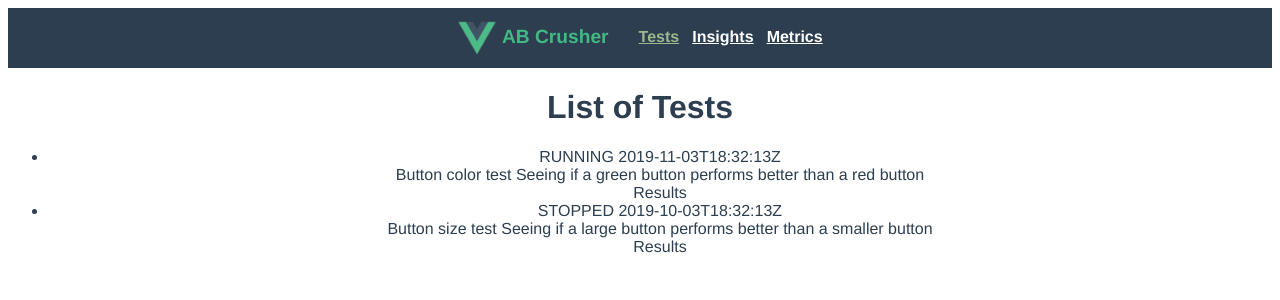
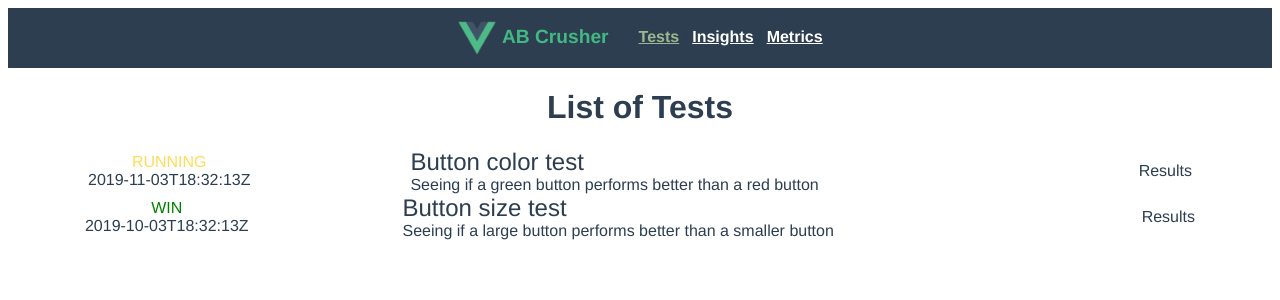
Before and after one commit to jdorn/ab-crusher, a Vue app: page /tests in a window 1280 px wide. Shown: the top 300 px of the page. Built offline with nearby package versions, Linux system fonts and the light colour scheme.

Commit message:
add dep on vue-moment for parsing datetime and more styling for TestList.vue

```diff
--- a/package.json
+++ b/package.json
@@ -13,6 +13,7 @@
     "core-js": "^3.3.2",
     "register-service-worker": "^1.6.2",
     "vue": "^2.6.10",
+    "vue-moment": "^4.0.0",
     "vue-router": "^3.1.3"
   },
   "devDependencies": {
--- a/src/main.js
+++ b/src/main.js
@@ -9,3 +9,5 @@
   router,
   render: h => h(App)
 }).$mount("#app");
+
+Vue.use(require("vue-moment"));
--- a/src/views/TestList.vue
+++ b/src/views/TestList.vue
@@ -1,24 +1,37 @@
 <template>
   <div class="test-list">
     <h1>List of Tests</h1>
-    <ul class="tests">
-      <li class='test' v-for="test in tests" :value="test.value" :key="test.value">
-        <div class='status'>
-          {{test.status}}
-          {{test.started_at}}
+    <div class="tests">
+      <div
+        class="test"
+        v-for="test in tests"
+        :value="test.value"
+        :key="test.value"
+      >
+        <div class="meta">
+          <div
+            v-if="test.status === 'STOPPED'"
+            :class="['outcome', test.outcome]"
+          >
+            {{ test.outcome }}
           </div>
-        <div class='name-and-desc'>
-          {{test.name}}
-          {{test.description}}
+          <div v-else :class="['status', test.status]">
+            {{ test.status }}
           </div>
-        <div class='groups'>
-
+          <div class="started-at">
+            <span>{{ test.started_at | moment("dddd, MMMM Do YYYY") }}</span>
           </div>
-        <div class='results'>
+        </div>
+        <div class="name-and-desc">
+          <div class="name">{{ test.name }}</div>
+          <div class="desc">{{ test.description }}</div>
+        </div>
+        <div class="groups"></div>
+        <div class="results">
           Results
         </div>
-      </li>
-    </ul>
+      </div>
+    </div>
   </div>
 </template>
 
@@ -29,33 +42,83 @@
     return {
       tests: [
         {
-            id: 't-1',
-            name: 'Button color test',
-            status: 'RUNNING',
-            description: 'Seeing if a green button performs better than a red button',
-            hypothesis: "A green button will draw user's attention more and cause click-through to increase",
-            created_at: '2019-11-01T18:32:13Z',
-            updated_at: '2019-11-02T18:32:13Z',
-            started_at: '2019-11-03T18:32:13Z',
-            stopped_at: '2019-11-04T18:32:13Z',
+          id: "t-1",
+          name: "Button color test",
+          status: "RUNNING",
+          description:
+            "Seeing if a green button performs better than a red button",
+          hypothesis:
+            "A green button will draw user's attention more and cause click-through to increase",
+          outcome: "",
+          created_at: "2019-11-01T18:32:13Z",
+          updated_at: "2019-11-02T18:32:13Z",
+          started_at: "2019-11-03T18:32:13Z",
+          stopped_at: "2019-11-04T18:32:13Z"
         },
         {
-            id: 't-2',
-            name: 'Button size test',
-            status: 'STOPPED',
-            description: 'Seeing if a large button performs better than a smaller button',
-            hypothesis: "A large button will draw a user's attention more and cause click-through to increase",
-            created_at: '2019-10-01T18:32:13Z',
-            updated_at: '2019-10-02T18:32:13Z',
-            started_at: '2019-10-03T18:32:13Z',
-            stopped_at: '2019-10-04T18:32:13Z'
+          id: "t-2",
+          name: "Button size test",
+          status: "STOPPED",
+          description:
+            "Seeing if a large button performs better than a smaller button",
+          hypothesis:
+            "A large button will draw a user's attention more and cause click-through to increase",
+          outcome: "WIN",
+          created_at: "2019-10-01T18:32:13Z",
+          updated_at: "2019-10-02T18:32:13Z",
+          started_at: "2019-10-03T18:32:13Z",
+          stopped_at: "2019-10-04T18:32:13Z"
         }
       ]
+    };
+  }
+};
+</script>
+
+<style lang="less" scoped>
+.test {
+  display: flex;
+  justify-content: space-around;
+  align-items: center;
+}
+
+.status {
+  &.DRAFT {
+    color: gray;
+  }
+
+  &.PENDING {
+    color: gray;
+  }
+
+  &.RUNNING {
+    color: #ffdb58;
   }
 }
+
+.outcome {
+  &.WIN {
+    color: green;
   }
-</script>
 
-<style>
+  &.LOSS {
+    color: red;
+  }
 
-<style>
+  &.DRAW {
+    color: blue;
+  }
+
+  &.DNF {
+    color: gray;
+  }
+}
+
+.name-and-desc {
+  text-align: left;
+}
+
+.name {
+  font-size: x-large;
+}
+</style>
```
Also changed, not shown: openapi.yaml (+8 -0 lines), 1 other file (tests, documents, lock files or other folders). Lines whose indentation alone changed are shown as unchanged.
